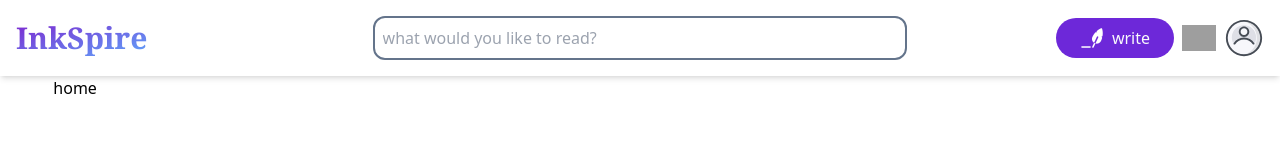
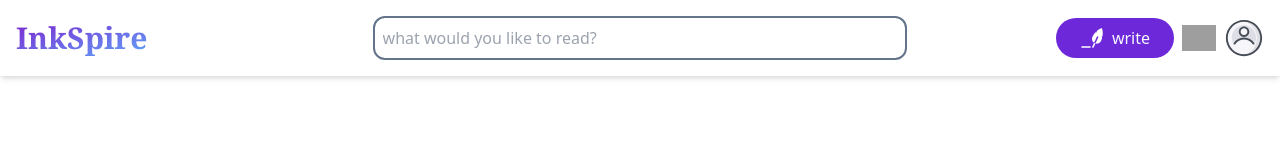
Before and after one commit to ibimina/ibimina-chatter, a Next.js app: page /article/1 in a window 1280 px wide. Shown: the top 167 px of the page. Built offline with nearby package versions, Linux system fonts and the light colour scheme; no server answers; grey boxes are pictures that could not be loaded.

Commit message:
docs: remove: link

```diff
--- a/src/pages/article/[id].tsx
+++ b/src/pages/article/[id].tsx
@@ -14,7 +14,6 @@ function Article() {
             throw new Error("Function not implemented.");
         }} />
         <div className={`w-11/12 mx-auto mb-4`}>
-            <Link href="/chatter">home</Link>
             <div className={`flex items-center gap-2 mb-2`}>
                 {
                     articleDetails?.coverImageUrl ?
```
